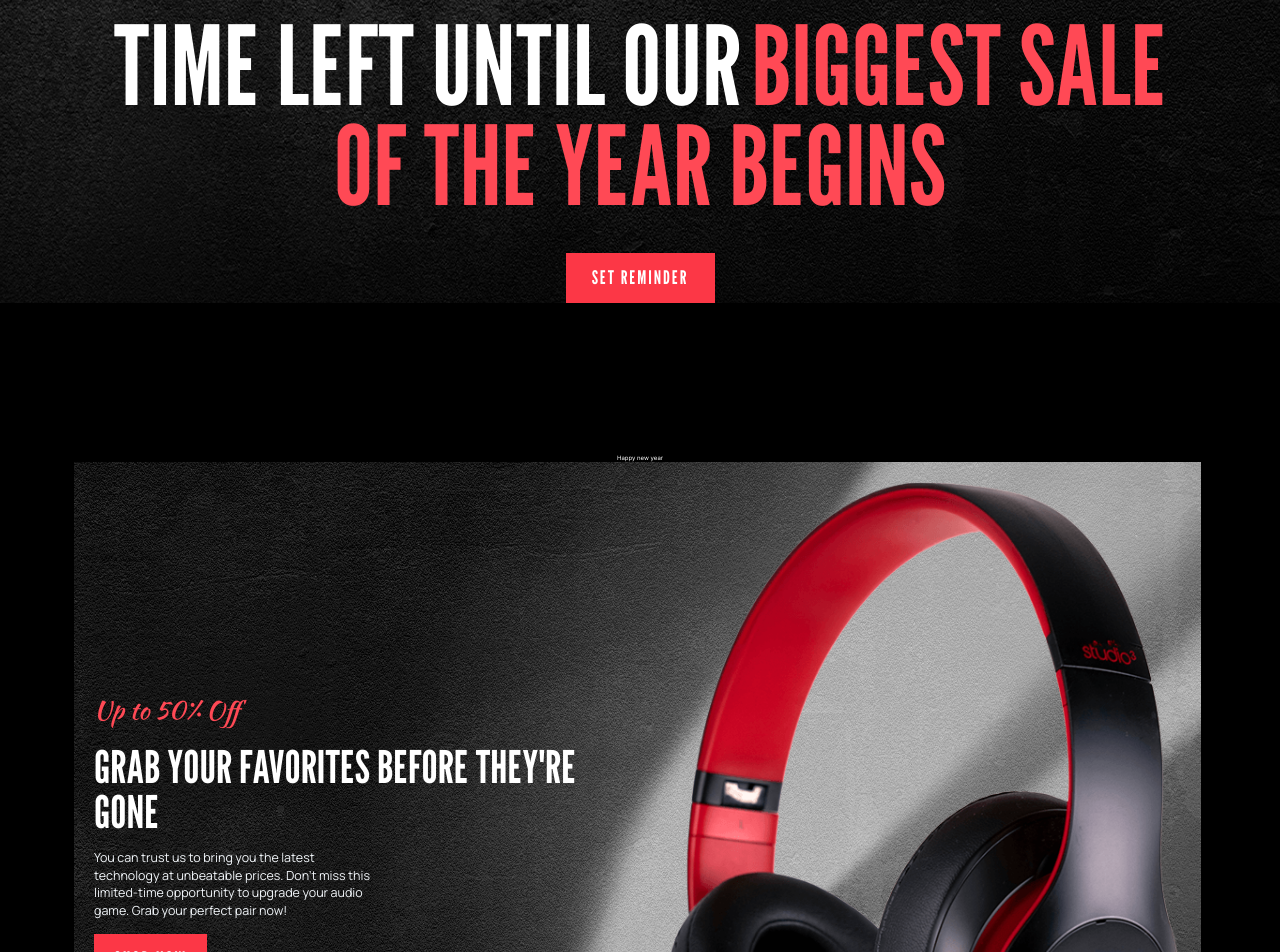
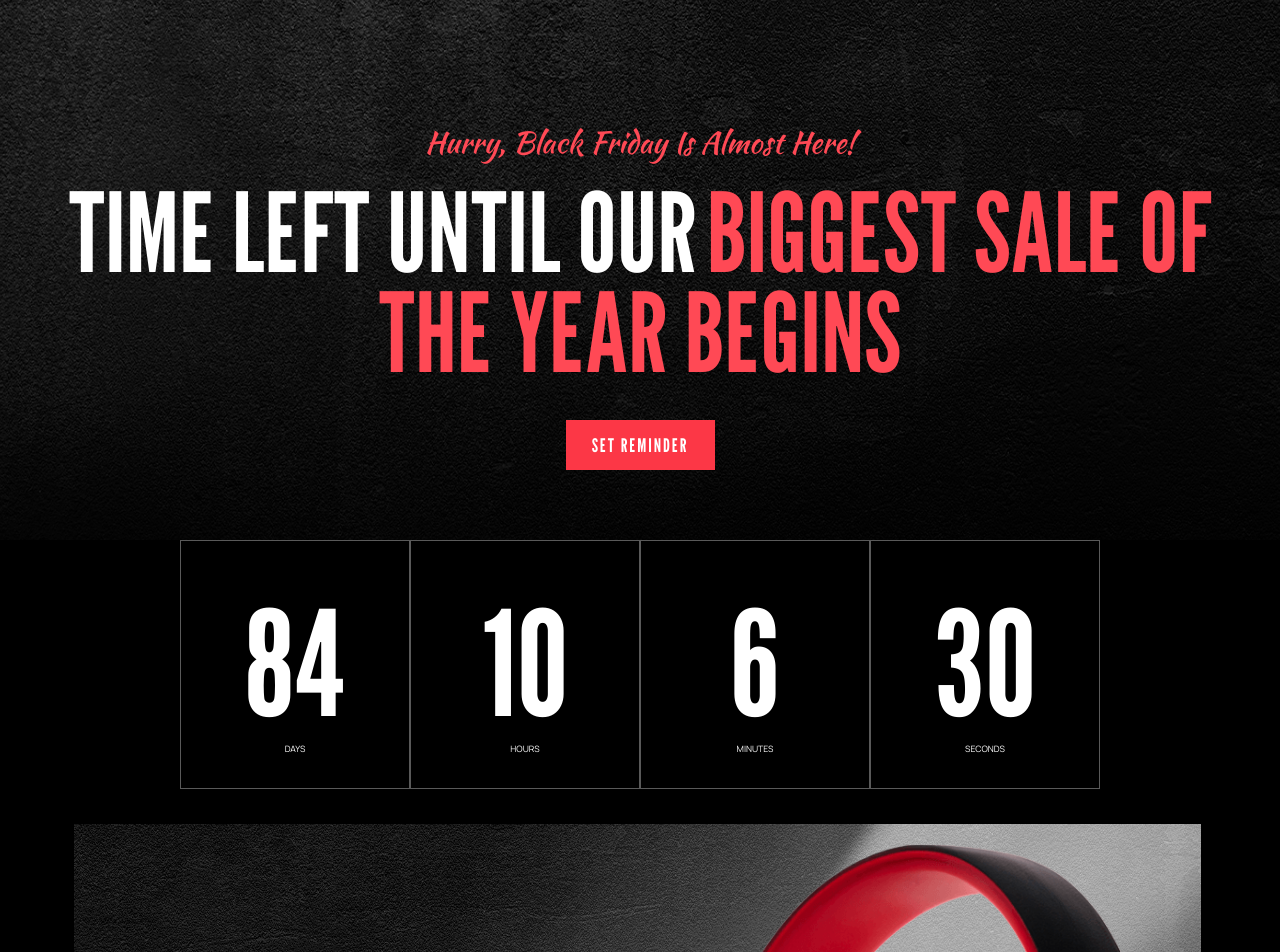
Before and after one commit to sofia-kn/shop-black-friday-nextjs, a Next.js app: page / in a window 1280 px wide. Shown: the part 260-1212 px from the top of the page. Built offline with nearby package versions, Linux system fonts and the light colour scheme.

Commit message:
feat(HeroSection): add hero section with bg image to the page component

```diff
--- a/src/app/components/footer/Footer.js
+++ b/src/app/components/footer/Footer.js
@@ -1,6 +1,25 @@
 "use strict";
 Object.defineProperty(exports, "__esModule", { value: true });
+var link_1 = require("next/link");
 var Footer = function () {
-    return <div>footer</div>;
+    return (<div className="flex flex-col lg:flex-row justify-center lg:justify-between items-center border-t-[0.5px] text-center px-[4rem] py-[4rem] lg:px-[3rem] lg:py-[3rem] xl:px-[5rem] xl:py-8 border-gray-600 font-M">
+      <p className="text-2xl text-slate-300">
+        Copyright © 2024 Black Friday | Powered by Black Friday
+      </p>
+      <div className="flex flex-col justify-center items-center mt-8 xl:flex-row xl:mt-0">
+        <div className="cursor-pointer hover:bg-black hover:text-red-600 items-center text-3xl text-slate-300 xl:px-[1rem] xl:text-4xl">
+          <link_1.default href="#">HOME</link_1.default>
+        </div>
+        <div className="cursor-pointer hover:bg-black hover:text-red-600 items-center text-3xl text-slate-300 xl:px-[1rem] xl:text-4xl">
+          <link_1.default href="#">SHOP</link_1.default>
+        </div>
+        <div className="cursor-pointer hover:bg-black hover:text-red-600 items-center text-3xl text-slate-300 xl:px-[1rem] xl:text-4xl">
+          <link_1.default href="#">ABOUT</link_1.default>
+        </div>
+        <div className="cursor-pointer hover:bg-black hover:text-red-600 items-center text-3xl text-slate-300 xl:px-[1rem] xl:text-4xl">
+          <link_1.default href="#">CONTACT</link_1.default>
+        </div>
+      </div>
+    </div>);
 };
 exports.default = Footer;
--- a/src/app/components/header/Header.js
+++ b/src/app/components/header/Header.js
@@ -23,26 +23,17 @@ function Header() {
         <image_1.default className="3xl-max:ml-3" src={logo_svg_1.default} width={132} height={48} alt="logo"/>
         {openMenu ? (<div className="w-full absolute top-32 flex flex-col lg-max:hidden justify-center items-center left-0 h-[260px] bg-[#2A2A2A]">
             <div className="w-full  h-[40px] flex justify-start cursor-pointer hover:bg-black hover:text-red-600 transition ease-in-out delay-100 items-center text-4xl px-5 py-[3.15rem] border border-gray-600 border-b-0 text-center">
-                                <link_1.default href="/">
-                                    HOME
-                                </link_1.default>
+              <link_1.default href="/">HOME</link_1.default>
             </div>
             <div className="w-full  h-[40px] flex justify-start cursor-pointer hover:bg-black hover:text-red-600 transition ease-in-out delay-100 items-center text-4xl px-5 py-[3.15rem] border border-gray-600 border-b-0 text-center">
-                                <link_1.default href="/shop">
-                                    SHOP
-                                </link_1.default>
+              <link_1.default href="/shop">SHOP</link_1.default>
             </div>
             <div className="w-full  h-[40px] flex justify-start cursor-pointer hover:bg-black hover:text-red-600 transition ease-in-out delay-100 items-center text-4xl px-5 py-[3.15rem] border border-gray-600 border-b-0 text-center">
-                                <link_1.default href="/about">
-                                    ABOUT
-                                </link_1.default>
+              <link_1.default href="/about">ABOUT</link_1.default>
             </div>
             <div className="w-full  h-[40px] flex justify-start cursor-pointer hover:bg-black hover:text-red-600 transition ease-in-out delay-100 items-center text-4xl px-5 py-[3.15rem] border border-gray-600 text-center">
-                                <link_1.default href="/contact">
-                                    CONTACT
-                                </link_1.default>
+              <link_1.default href="/contact">CONTACT</link_1.default>
             </div>
-
           </div>) : (<div className="hidden"></div>)}
 
         <div className="w-[420px] flex justify-center items-center">
@@ -59,40 +50,27 @@ function Header() {
             <link_1.default className=" font-medium text-gray-300 tracking-tighter text-[17px] hover:text-[#FF4955] hover:underline" href="/contact">
               CONTACT
             </link_1.default>
-
           </nav>
         </div>
         <button className="flex justify-center items-center p-3 active:border-dotted active:border-2 active:border-[#fc3746] lg-max:hidden" onClick={openMenuHandler}>
-
-                    {!openMenu ? (<svg xmlns="http://www.w3.org/2000/svg" width="16" height="17" viewBox="0 0 20 20"><path fill="#FC3746" d="M0 3h20v2H0zm0 6h20v2H0zm0 6h20v2H0z"/></svg>) : (<svg xmlns="http://www.w3.org/2000/svg" width="18" height="18" viewBox="0 0 22 22"><path fill="#FC3746" d="M19 6.41L17.59 5L12 10.59L6.41 5L5 6.41L10.59 12L5 17.59L6.41 19L12 13.41L17.59 19L19 17.59L13.41 12z"/></svg>)}
+          {!openMenu ? (<svg xmlns="http://www.w3.org/2000/svg" width="16" height="17" viewBox="0 0 20 20">
+              <path fill="#FC3746" d="M0 3h20v2H0zm0 6h20v2H0zm0 6h20v2H0z"/>
+            </svg>) : (<svg xmlns="http://www.w3.org/2000/svg" width="18" height="18" viewBox="0 0 22 22">
+              <path fill="#FC3746" d="M19 6.41L17.59 5L12 10.59L6.41 5L5 6.41L10.59 12L5 17.59L6.41 19L12 13.41L17.59 19L19 17.59L13.41 12z"/>
+            </svg>)}
         </button>
 
         <div className="hidden lg-max:flex mr-2 lg-max:mr-0">
           <div className=" relative w-20 h-20 flex justify-center items-center cursor-pointer">
-                        <svg xmlns="http://www.w3.org/2000/svg" width="20" height="20" viewBox="0 0 1792 1792"><path fill="#FC3746" d="m1757 1408l35 313q3 28-16 50q-19 21-48 21H64q-29 0-48-21q-19-22-16-50l35-313zm-93-839l86 775H42l86-775q3-24 21-40.5t43-16.5h256v128q0 53 37.5 90.5T576 768t90.5-37.5T704 640V512h384v128q0 53 37.5 90.5T1216 768t90.5-37.5T1344 640V512h256q25 0 43 16.5t21 40.5m-384-185v256q0 26-19 45t-45 19t-45-19t-19-45V384q0-106-75-181t-181-75t-181 75t-75 181v256q0 26-19 45t-45 19t-45-19t-19-45V384q0-159 112.5-271.5T896 0t271.5 112.5T1280 384"/></svg>
+            <svg xmlns="http://www.w3.org/2000/svg" width="20" height="20" viewBox="0 0 1792 1792">
+              <path fill="#FC3746" d="m1757 1408l35 313q3 28-16 50q-19 21-48 21H64q-29 0-48-21q-19-22-16-50l35-313zm-93-839l86 775H42l86-775q3-24 21-40.5t43-16.5h256v128q0 53 37.5 90.5T576 768t90.5-37.5T704 640V512h384v128q0 53 37.5 90.5T1216 768t90.5-37.5T1344 640V512h256q25 0 43 16.5t21 40.5m-384-185v256q0 26-19 45t-45 19t-45-19t-19-45V384q0-106-75-181t-181-75t-181 75t-75 181v256q0 26-19 45t-45 19t-45-19t-19-45V384q0-159 112.5-271.5T896 0t271.5 112.5T1280 384"/>
+            </svg>
             <div className="absolute flex justify-center items-center text-xl rounded-full font-bold top-0 right-0 w-7 h-7 text-center mb-2 bg-[#FC3746]">
               0
             </div>
           </div>
-
-
         </div>
-
       </header>
-            <div className="flex h-auto w-full lg-max:w-[90%] 3xl-max:w-[75%] flex-col justify-start items-center  mt-[115px] md:mt-[157px] lg:mt-[175px] lg-max:mt-[212px] 3xl-max:mt-[215px]  px-2">
-                <p className="text-[#FF4955] mb-7 3xl-max:mb-6  font-Kr text-[20px] lg:text-[23px] lg-max:text-[30px]">Hurry, Black Friday Is Almost Here!</p>
-                <h1 className="text-[5.6rem] lg:text-[10rem] lg-max:text-[11rem]  leading-[5.1rem] lg:leading-[9rem] lg-max:leading-[10rem] tracking-[0] font-Lr font-normal uppercase ">
-                    Time Left Until Our
-                    <span className="text-[#FF4955] text-[5.6rem] lg:text-[10rem] lg-max:text-[11rem]  ml-4 ">
-                         Biggest Sale of the Year Begins
-                    </span>
-
-                </h1>
-                <button className="mt-[3.8rem] 3xl-max:mt-[6rem] text-3xl 3xl-max:text-[2rem]  font-Lr font-normal tracking-widest bg-[#FC3746] hover:bg-[#fc414f] w-[149px] 3xl-max:w-[15.4rem] h-[50px] 3xl-max:h-[5.2rem]">
-                    SET REMINDER
-                </button>
-            </div>
-
     </div>);
 }
 exports.default = Header;
--- a/src/app/components/home/Timer.js
+++ b/src/app/components/home/Timer.js
@@ -9,7 +9,7 @@ function Timer() {
     var _d = (0, react_1.useState)(0), timerMinutes = _d[0], setTimerMinutes = _d[1];
     var _e = (0, react_1.useState)(0), timerSeconds = _e[0], setTimerSeconds = _e[1];
     (0, react_1.useEffect)(function () {
-        var target = new Date("02/13/2024 18:24:00");
+        var target = new Date("05/25/2024 18:24:00");
         var interval = setInterval(function () {
             var now = new Date();
             var difference = target.getTime() - now.getTime();
--- a/src/app/components/home/Timer.tsx
+++ b/src/app/components/home/Timer.tsx
@@ -9,7 +9,7 @@ export default function Timer() {
   const [timerSeconds, setTimerSeconds] = useState(0);
 
   useEffect(() => {
-    const target = new Date("02/13/2024 18:24:00");
+    const target = new Date("05/25/2024 18:24:00");
 
     const interval = setInterval(() => {
       const now = new Date();
--- a/src/app/globals.css
+++ b/src/app/globals.css
@@ -70,10 +70,13 @@ body {
 .body-bg-image {
   background-image: linear-gradient(rgba(0, 0, 0, 0.44), rgba(0, 0, 0, 0.85)),
     url("/assets/images/bg-body.jpg");
-  background-size: 283%;
+  /* background-size: 283%; */
   background-repeat: no-repeat;
   background-position: top;
-  height: 100%;
+  background-size: cover;
+  /* height: 100%; */
+  /* z-index: 1000; */
+
 }
 @media screen and (min-width: 485px) {
   .body-bg-image {
@@ -149,7 +152,6 @@ body {
   top: 0;
 }
 
-
 .TestimonialImage {
   background-image: url(/assets/images/testimonials.jpg);
   background-attachment: fixed;
--- a/src/app/page.js
+++ b/src/app/page.js
@@ -11,7 +11,20 @@ var WhyChoseBlackFriday_1 = require("./components/home/WhyChoseBlackFriday");
 var BlackFridaySale_1 = require("./components/home/BlackFridaySale");
 var Home = function () {
     return (<>
-      <main className="flex flex-col items-center justify-between mt-10 lg:mt-[15rem]">
+        <div className="absolute bottom-[30rem] md:bottom-[7rem] xl:bottom-[7rem] flex w-full flex-col justify-center items-center  mt-[115px] md:mt-[157px] lg:mt-[175px] lg-max:mt-[212px] 3xl-max:mt-[215px]  px-2">
+                <p className="text-[#FF4955] mb-7 3xl-max:mb-6  font-Kr text-[20px] lg:text-[23px] lg-max:text-[30px]">Hurry, Black Friday Is Almost Here!</p>
+                <h1 className="text-center lg-max:w-[90%] 3xl-max:w-[75%] text-[5.6rem] lg:text-[10rem] lg-max:text-[11rem]  leading-[5.1rem] lg:leading-[9rem] lg-max:leading-[10rem] tracking-[0] font-Lr font-normal uppercase ">
+                    Time Left Until Our
+                    <span className="text-[#FF4955] text-[5.6rem] lg:text-[10rem] lg-max:text-[11rem]  ml-4 ">
+                         Biggest Sale of the Year Begins
+                    </span>
+
+                </h1>
+                <button className="mt-[3.8rem] 3xl-max:mt-[6rem] text-3xl 3xl-max:text-[2rem]  font-Lr font-normal tracking-widest bg-[#FC3746] hover:bg-[#fc414f] w-[149px] 3xl-max:w-[15.4rem] h-[50px] 3xl-max:h-[5.2rem]">
+                    SET REMINDER
+                </button>
+            </div>
+      <main className="flex flex-col items-center justify-between relative bottom-[15rem] lg:mt-[15rem]">
         <Timer_1.default />
         <div className="relative px-5 mr-2 md:px-7  lg-max:px-[74px] 2xl-max:px-[90px]">
           <BlackHeadphoneBanner_1.default />
@@ -29,10 +42,10 @@ var Home = function () {
         <div className="w-full mt-[7rem] px-5 mr-2 md:px-7  lg-max:px-[74px] 2xl-max:px-[90px]">
           <CustomerTestimonials_1.default />
         </div>
-        <div className="body-bg-image py-[25rem] px-[2rem] w-full h-screen flex flex-row justify-center items-center">
+        <div className="body-bg-image pt-[25rem] px-[2rem] mb-[8rem] w-full h-screen flex flex-row justify-center items-center">
           <BlackFridaySale_1.default />
         </div>
       </main>
-    </>);
+   </>);
 };
 exports.default = Home;
```
Also changed, not shown: src/app/components/header/Header.tsx (+75 -45 lines), src/app/page.tsx (+14 -1 lines). Lines whose indentation alone changed are shown as unchanged.
